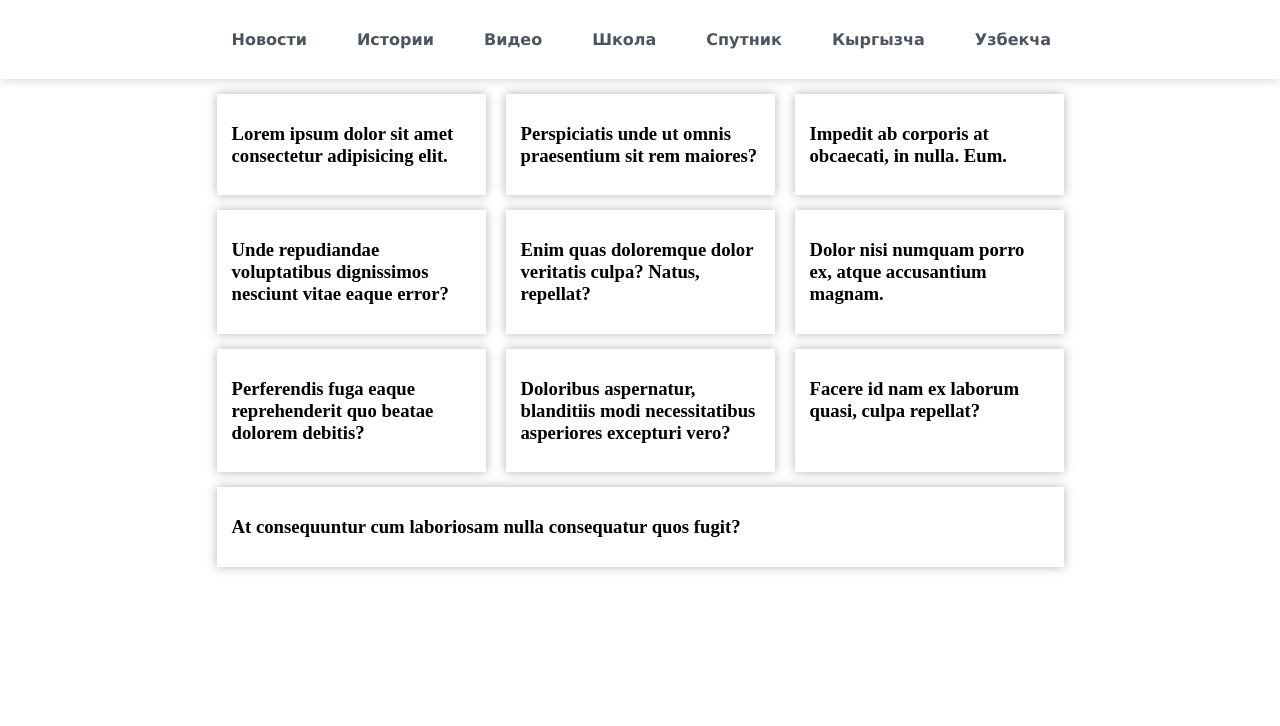
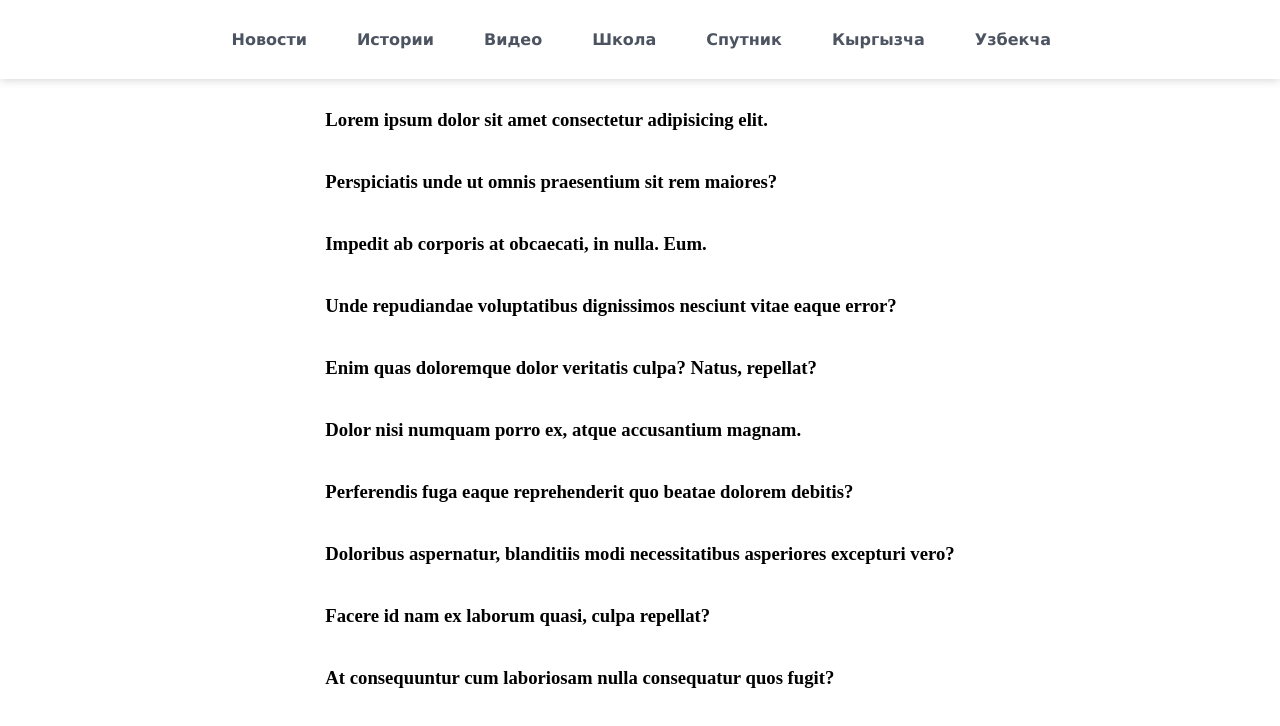
Before and after one commit to AyanaZhaparova/home-work1, a plain HTML site: page index.html in a window 1280 px wide. Drawn offline with Linux system fonts and the light colour scheme.

Commit message:
deleted kloop_transparent_site.png

```diff
--- a/style.css
+++ b/style.css
@@ -42,9 +42,10 @@ main {
     display: flex;
     flex-flow: row wrap;
     justify-content: space-between;
+    flex-direction: column;
 }
 main section {
-    display: flex;
+    display: block;
     max-width: 867px;
     margin: 0 auto;
     flex-flow: row wrap;
@@ -54,10 +55,10 @@ main section article {
     flex: 1 1 calc(33.33% - 20px);
     margin: 0 10px 15px;
     padding: 10px 15px;
-    box-shadow: 0 0 10px rgba(0, 0, 0, 0.3);
+
 }
-main section article p,
-main section article h3 {
+
+main section article h1 {
     margin: 5px 0 0 0;
 }
 
```
Also changed, not shown: index.html (+0 -2 lines), kloop_transparent_site.png (deleted).
